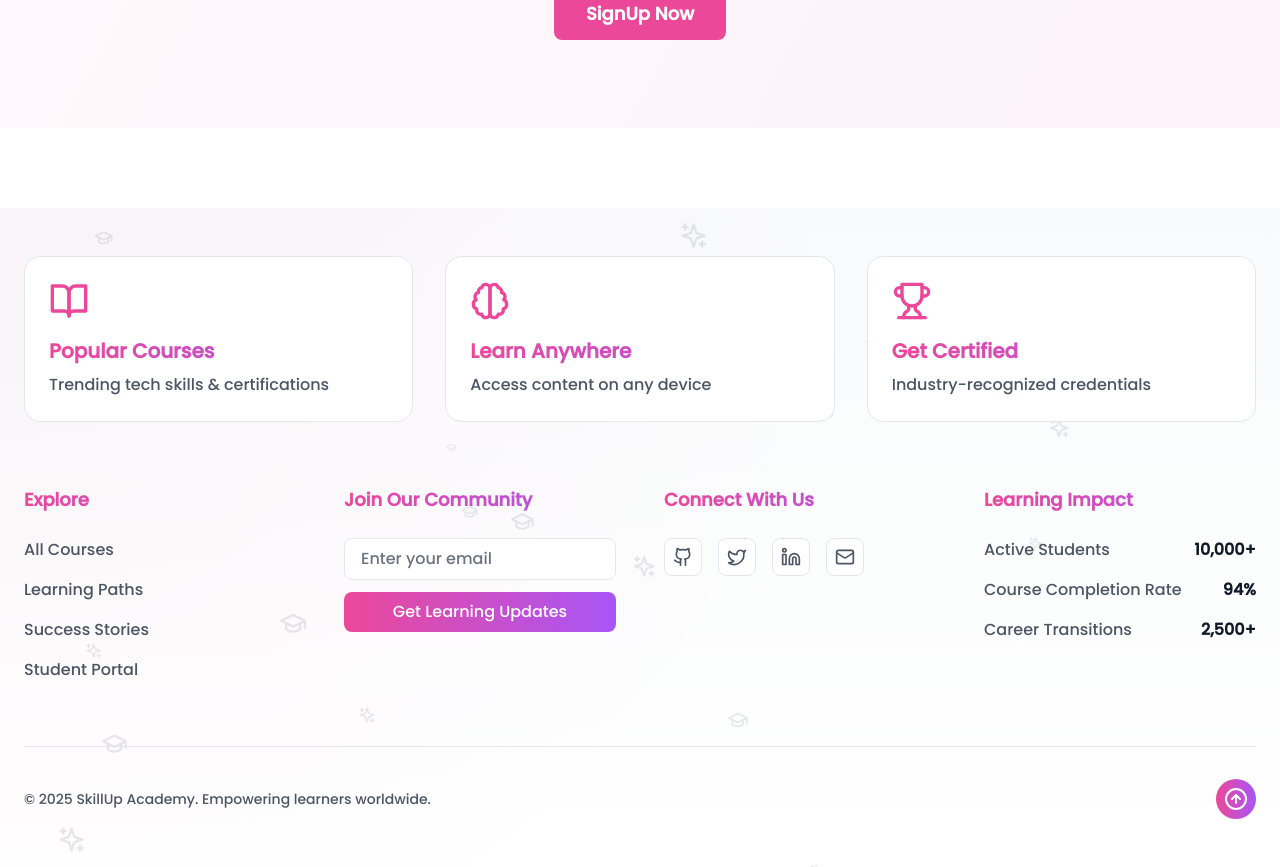
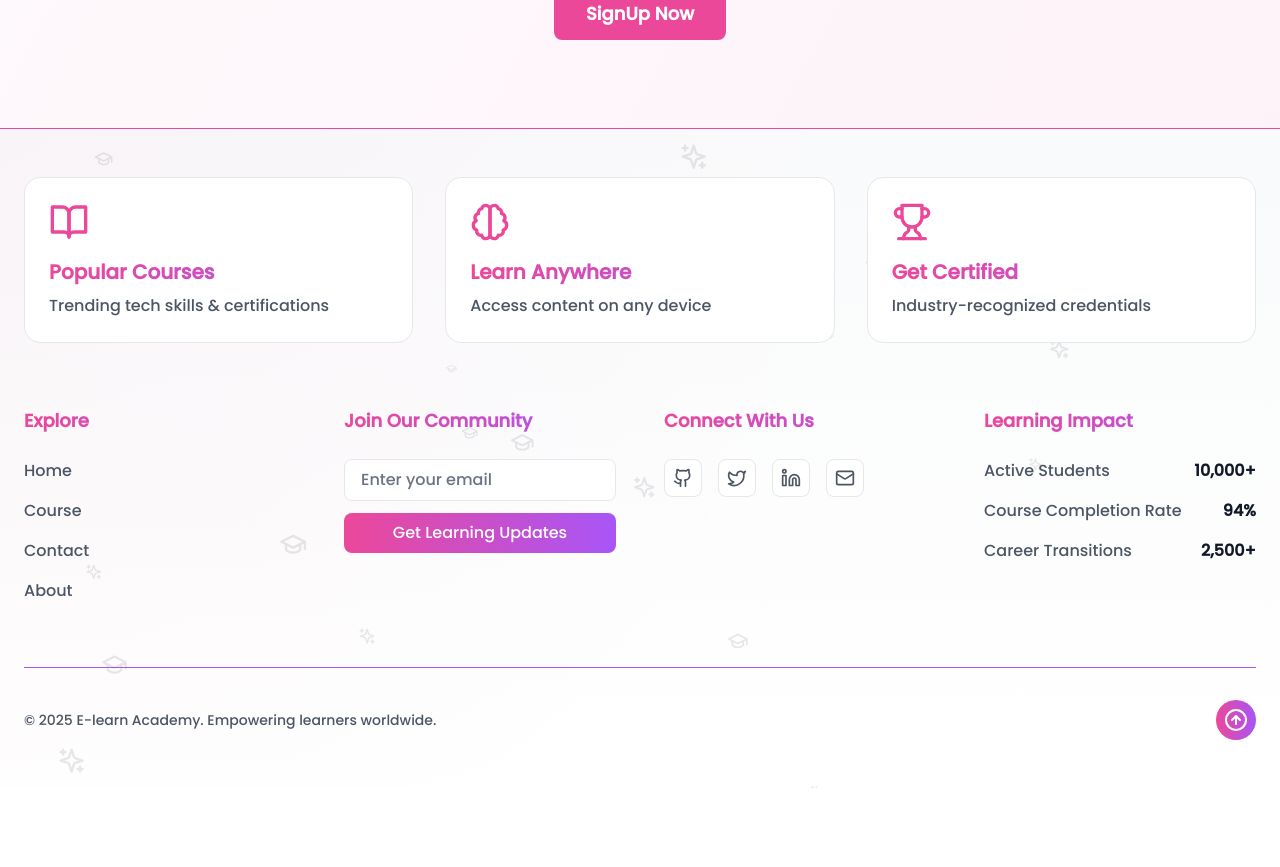
Before and after one commit to amitsingh2003/Course-selling-platform, a React (Vite) app in the folder frontend/: page /About in a window 1280 px wide. Shown: the part 2320-3187 px from the top of the page. After the commit the page ends 3108 px from the top, so only its background shows below. Built offline with nearby package versions, Linux system fonts and the light colour scheme.

Commit message:
footer section update

```diff
--- a/frontend/src/component/Banner.jsx
+++ b/frontend/src/component/Banner.jsx
@@ -10,26 +10,6 @@ const Banner = () => {
     e.preventDefault();
     // You can replace this with your preferred navigation method
     window.location.href = "/Course";
-  };
-
-  // Animation variants
-  const containerVariants = {
-    hidden: { opacity: 0 },
-    visible: {
-      opacity: 1,
-      transition: {
-        staggerChildren: 0.2,
-      },
-    },
-  };
-
-  const itemVariants = {
-    hidden: { opacity: 0, y: 20 },
-    visible: {
-      opacity: 1,
-      y: 0,
-      transition: { duration: 0.6 },
-    },
   };
 
   const statsData = [
--- a/frontend/src/component/Coursepaid.jsx
+++ b/frontend/src/component/Coursepaid.jsx
@@ -52,29 +52,6 @@ const EnhancedCoursePaid = () => {
   const [isLoading, setIsLoading] = useState(true);
   const [visibleCourses, setVisibleCourses] = useState(6);
   const controls = useAnimation();
-  const [darkMode, setDarkMode] = useState(() => {
-    if (typeof window !== "undefined") {
-      return window.matchMedia("(prefers-color-scheme: dark)").matches;
-    }
-    return false;
-  });
-
-  useEffect(() => {
-    // Update dark mode class on document
-    if (darkMode) {
-      document.documentElement.classList.add("dark");
-    } else {
-      document.documentElement.classList.remove("dark");
-    }
-  }, [darkMode]);
-
-  useEffect(() => {
-    // Listen for system theme changes
-    const mediaQuery = window.matchMedia("(prefers-color-scheme: dark)");
-    const handleChange = (e) => setDarkMode(e.matches);
-    mediaQuery.addListener(handleChange);
-    return () => mediaQuery.removeListener(handleChange);
-  }, []);
 
   useEffect(() => {
     AOS.init({
@@ -138,17 +115,6 @@ const EnhancedCoursePaid = () => {
 
   return (
     <div className="min-h-screen relative overflow-hidden bg-gray-50 dark:bg-gray-900 transition-colors duration-300">
-      {/* Theme Toggle Button */}
-      <motion.button
-        whileHover={{ scale: 1.1 }}
-        whileTap={{ scale: 0.9 }}
-        onClick={() => setDarkMode(!darkMode)}
-        className="fixed top-4 right-4 p-3 rounded-full bg-gray-200 dark:bg-gray-800 text-gray-800 dark:text-gray-200
-                 shadow-lg hover:shadow-xl transition-all duration-300 z-50"
-      >
-        {darkMode ? <Sun className="w-6 h-6" /> : <Moon className="w-6 h-6" />}
-      </motion.button>
-
       {/* Animated Background */}
       <div className="absolute inset-0 overflow-hidden">
         {[...Array(20)].map((_, i) => (
--- a/frontend/src/component/Footer.jsx
+++ b/frontend/src/component/Footer.jsx
@@ -55,7 +55,7 @@ const Footer = () => {
   };
 
   return (
-    <footer className="relative mt-20 bg-gradient-to-b from-gray-50 to-white dark:from-gray-900 dark:to-black text-gray-800 dark:text-white overflow-hidden transition-colors duration-300">
+    <footer className="relative  bg-gradient-to-b from-gray-50 to-white dark:from-gray-900 dark:to-black text-gray-800 dark:text-white overflow-hidden transition-colors duration-300 border-t border-pink-500 dark:border-purple-500">
       {/* Animated Background Mesh */}
       <div
         className="absolute inset-0 opacity-10"
@@ -152,15 +152,14 @@ const Footer = () => {
             <h4 className="text-lg font-bold text-transparent bg-clip-text bg-gradient-to-r from-pink-500 to-purple-500 mb-6">
               Explore
             </h4>
-            {[
-              "All Courses",
-              "Learning Paths",
-              "Success Stories",
-              "Student Portal",
-            ].map((item) => (
+            {["Home", "Course", "Contact", "About"].map((item) => (
               <a
                 key={item}
-                href={`#${item.toLowerCase().replace(/\s+/g, "-")}`}
+                href={
+                  item === "Home"
+                    ? "/"
+                    : `/${item.toLowerCase().replace(/\s+/g, "-")}`
+                }
                 className="block text-gray-600 dark:text-gray-400 hover:text-pink-500 dark:hover:text-pink-400 transform hover:translate-x-2 transition-all duration-300"
               >
                 {item}
@@ -251,10 +250,10 @@ const Footer = () => {
         </div>
 
         {/* Bottom Section */}
-        <div className="border-t border-gray-200 dark:border-gray-800 pt-8 mt-8">
+        <div className="border-t border-purple-500 dark:border-pink-500 pt-8 mt-8">
           <div className="flex flex-col md:flex-row justify-between items-center">
             <p className="text-gray-600 dark:text-gray-400 text-sm">
-              © {new Date().getFullYear()} SkillUp Academy. Empowering learners
+              © {new Date().getFullYear()} E-learn Academy. Empowering learners
               worldwide.
             </p>
             <button
```
